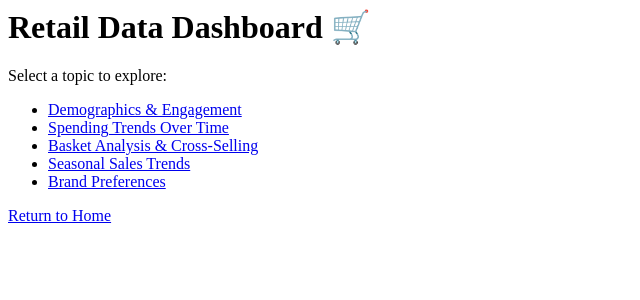
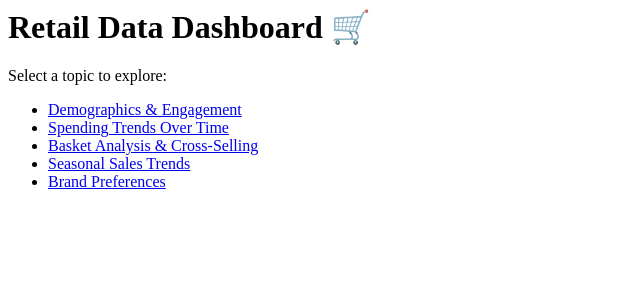
Before and after one commit to moniesco22/Final-Project, a Flask app: template templates/dashboard.html in a window 1280 px wide. Shown: the top 300 px of the page, without its empty margins (0-640 px from the left). Run offline with Flask 3, Linux system fonts and the light colour scheme; the template is opened without the code that fills it, so the values that code supplies are empty.

Commit message:
login + dashboard is now home

```diff
--- a/application.py
+++ b/application.py
@@ -70,7 +70,7 @@ def register():
         email = request.form['email']
 
         # Create response object
-        resp = make_response(f"<h1>Registered: {username} ({email})</h1>")
+        resp = make_response(redirect(url_for('index')))
 
         # Set cookies with reasonable expiration time (30 days)
         resp.set_cookie('username', username, max_age=30*24*60*60)
@@ -78,11 +78,6 @@ def register():
 
         return resp
     return render_template("login.html")
-
-@app.route("/")
-@require_cookie
-def home():
-    return "<h1>Welcome to CLV App!</h1><p>Go to /sample/10 or /search</p>"
 
 @app.route("/sample/<int:hshd_num>")
 @require_cookie
@@ -101,7 +96,7 @@ def sample(hshd_num):
     columns = [desc[0] for desc in results.cursor.description]
     return render_template("table.html", rows=results.fetchall(), columns=columns)
 
-@app.route("/dashboard")
+@app.route("/")
 @require_cookie
 def dashboard():
     return render_template("dashboard.html")
--- a/templates/dashboard.html
+++ b/templates/dashboard.html
@@ -9,5 +9,3 @@
   <li><a href="/seasonal_trends">Seasonal Sales Trends</a></li>
   <li><a href="/brand_preferences">Brand Preferences</a></li>
 </ul>
-
-<p><a href="/">Return to Home</a></p>
```
